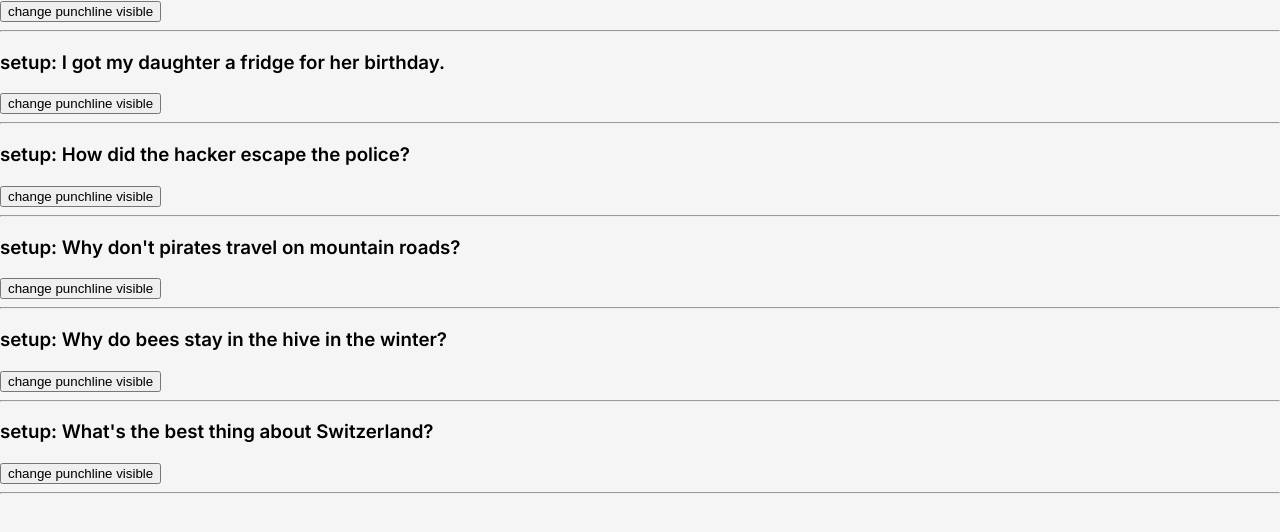
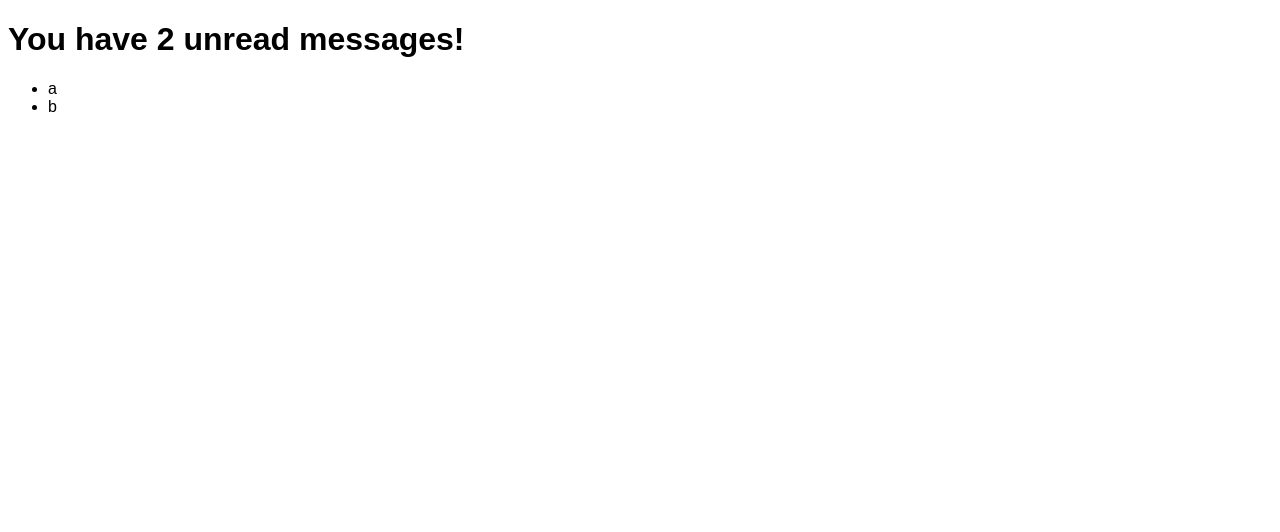
Before and after one commit to Halcyon666/react-daily-learn, a React (Vite) app: page / in a window 1280 px wide. Shown: the top 532 px of the page. Built offline with nearby package versions, Linux system fonts and the light colour scheme.

Commit message:
conditonal render practice

```diff
--- a/src/main.tsx
+++ b/src/main.tsx
@@ -1,6 +1,6 @@
 import { StrictMode } from "react";
 import { createRoot } from "react-dom/client";
-import App from "./joke/App";
+import App from "./unreadmsg/App";
 
 createRoot(document.getElementById("root")!).render(
   <StrictMode>
--- /dev/null
+++ b/src/unreadmsg/App.tsx
@@ -0,0 +1,29 @@
+import React from "react";
+import "./style.css";
+
+export default function App() {
+  const [unreadMessages, setUnreadMessages] = React.useState(["a", "b"]);
+
+  /**
+   * Challenge:
+   * Only display the <h1> below if there are unread messages
+   */
+  const unreadNum = unreadMessages.length;
+
+  return (
+    <div>
+      {/* 0 mean false in javascript, but when using true or false value,
+       but no condition, will be falsely display 0 in page, make sure to use condition like
+       `unreadNum > 0` */}
+      {/* {unreadNum && (
+        <h1>You have {!unreadNum ? "no" : unreadNum} unread messages!</h1>
+      )} */}
+      <h1>You have {!unreadNum ? "no" : unreadNum} unread messages!</h1>
+      <ul>
+        {unreadMessages.map((msg) => (
+          <li>{msg}</li>
+        ))}
+      </ul>
+    </div>
+  );
+}
--- /dev/null
+++ b/src/unreadmsg/style.css
@@ -0,0 +1,7 @@
+* {
+    box-sizing: border-box;
+}
+
+body {
+    font-family: "Karla", sans-serif;
+}
```
